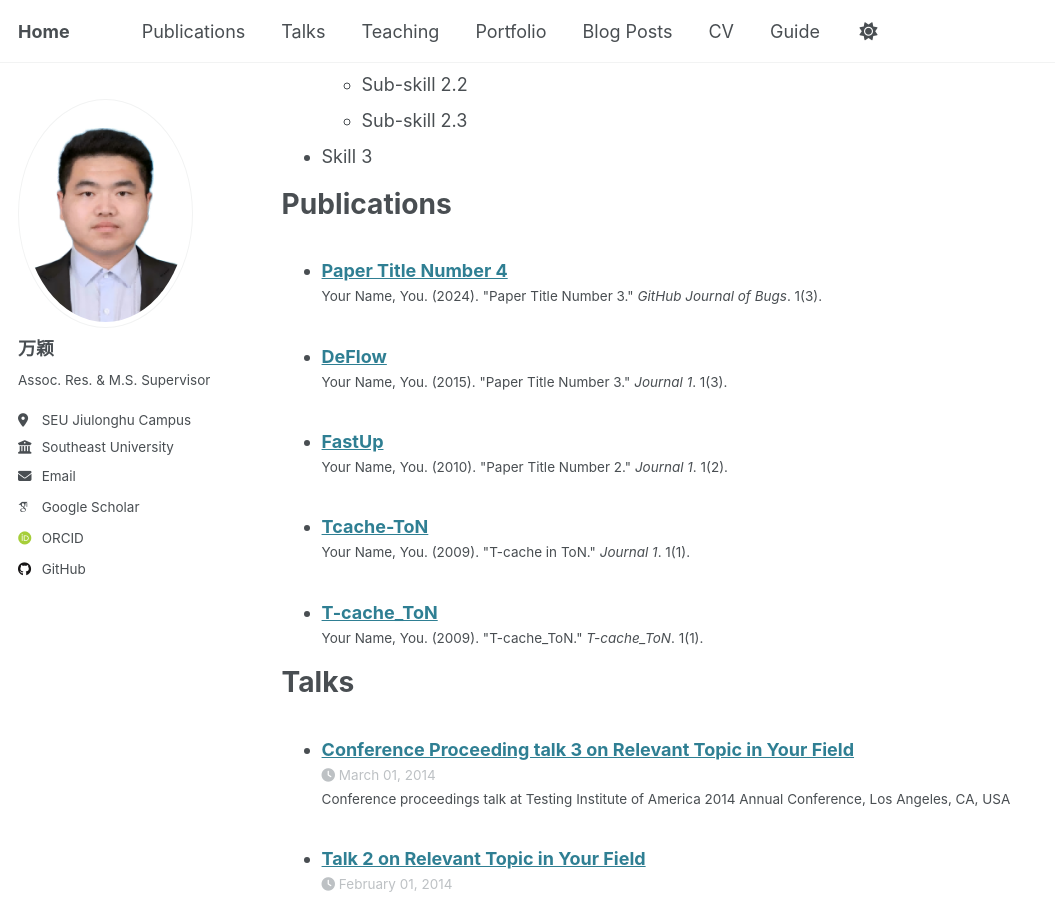
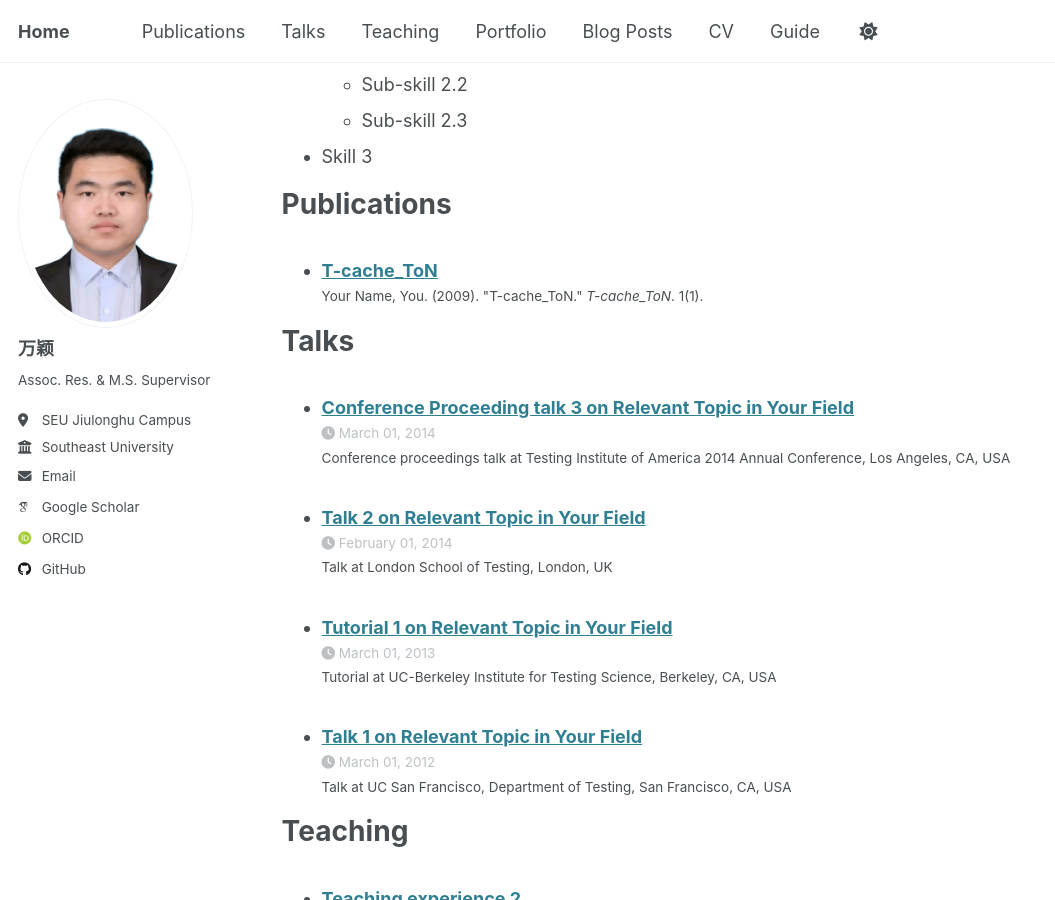
Before and after one commit to wany16/wany16.github.io, a Jekyll site: the page built from _pages/cv.md, in a window 1280 px wide and 900 px high, scrolled down 892 px. Shown: the whole window, without its empty margins (0-1055 px from the left). Built offline with Jekyll 4.4.1, drawn with Linux system fonts in a browser that asks for light colours; some web fonts are replaced.

Commit message:
add pubs

```diff
--- a/_config.yml
+++ b/_config.yml
@@ -83,6 +83,8 @@
   books:
     title: 'Books'
   manuscripts:
+    title: 'Manuscripts Articles'
+  journals:
     title: 'Journal Articles'
   conferences:
     title: 'Conference Papers'
--- a/_publications/2009-10-01-T-cache_ToN.md
+++ b/_publications/2009-10-01-T-cache_ToN.md
@@ -1,7 +1,7 @@
 ---
 title: "T-cache_ToN"
 collection: publications
-category: journal
+category: journals
 permalink: /publication/2009-10-01-T-cache_ToN
 excerpt: 'This paper is about the number 1. The number 2 is left for future work.'
 date: 2009-10-01
--- a/_publications/2009-10-01-paper-title-number-1.md
+++ /dev/null
@@ -1,16 +0,0 @@
----
-title: "Tcache-ToN"
-collection: publications
-permalink: /publication/2009-10-01-paper-title-number-1
-excerpt: 'This paper is about the number 1. The number 2 is left for future work.'
-date: 2009-10-01
-venue: 'Journal 1'
-paperurl: 'http://academicpages.github.io/files/paper1.pdf'
-citation: 'Your Name, You. (2009). &quot;T-cache in ToN.&quot; <i>Journal 1</i>. 1(1).'
----
-
-<a href='http://academicpages.github.io/files/paper1.pdf'>Download paper here</a>
-
-This paper is about the number 1. The number 2 is left for future work.
-
-Recommended citation: Your Name, You. (2009). "T-cache in ToN." <i>Journal 1</i>. 1(1).
--- a/_publications/2010-10-01-paper-title-number-2.md
+++ /dev/null
@@ -1,16 +0,0 @@
----
-title: "FastUp"
-collection: publications
-permalink: /publication/2010-10-01-paper-title-number-2
-excerpt: 'This paper is about the number 2. The number 3 is left for future work.'
-date: 2010-10-01
-venue: 'Journal 2'
-paperurl: 'http://academicpages.github.io/files/paper2.pdf'
-citation: 'Your Name, You. (2010). &quot;Paper Title Number 2.&quot; <i>Journal 1</i>. 1(2).'
----
-
-<a href='http://academicpages.github.io/files/paper2.pdf'>Download paper here</a>
-
-This paper is about the number 2. The number 3 is left for future work.
-
-Recommended citation: Your Name, You. (2010). "Paper Title Number 2." <i>Journal 1</i>. 1(2).
--- a/_publications/2015-10-01-paper-title-number-3.md
+++ /dev/null
@@ -1,16 +0,0 @@
----
-title: "DeFlow"
-collection: publications
-permalink: /publication/2015-10-01-paper-title-number-3
-excerpt: 'This paper is about the number 3. The number 4 is left for future work.'
-date: 2015-10-01
-venue: 'Journal 3'
-paperurl: 'http://academicpages.github.io/files/paper3.pdf'
-citation: 'Your Name, You. (2015). &quot;Paper Title Number 3.&quot; <i>Journal 1</i>. 1(3).'
----
-
-<a href='http://academicpages.github.io/files/paper3.pdf'>Download paper here</a>
-
-This paper is about the number 3. The number 4 is left for future work.
-
-Recommended citation: Your Name, You. (2015). "Paper Title Number 3." <i>Journal 1</i>. 1(3).
--- a/_publications/2024-02-17-paper-title-number-4.md
+++ /dev/null
@@ -1,13 +0,0 @@
----
-title: "Paper Title Number 4"
-collection: publications
-category: conferences
-permalink: /publication/2024-02-17-paper-title-number-4
-excerpt: 'This paper is about fixing template issue #693.'
-date: 2024-02-17
-venue: 'GitHub Journal of Bugs'
-paperurl: 'http://academicpages.github.io/files/paper3.pdf'
-citation: 'Your Name, You. (2024). &quot;Paper Title Number 3.&quot; <i>GitHub Journal of Bugs</i>. 1(3).'
----
-
-The contents above will be part of a list of publications, if the user clicks the link for the publication than the contents of section will be rendered as a full page, allowing you to provide more information about the paper for the reader. When publications are displayed as a single page, the contents of the above "citation" field will automatically be included below this section in a smaller font.
--- a/markdown_generator/publications.tsv
+++ b/markdown_generator/publications.tsv
@@ -1,2 +1,2 @@
 pub_date	category	title	venue	excerpt	citation	url_slug	paper_url	slides_url
-2009-10-01	journal	T-cache_ToN	ToN	This paper is about the number 1. The number 2 is left for future work.	Your Name, You. (2009). "T-cache_ToN." <i>T-cache_ToN</i>. 1(1).	T-cache_ToN	http://wany16.github.io/files/T-cache_ToN.pdf	http://wany16.github.io/files/T-cache_ToN_Ppt.pdf
+2009-10-01	journals	T-cache_ToN	ToN	This paper is about the number 1. The number 2 is left for future work.	Your Name, You. (2009). "T-cache_ToN." <i>T-cache_ToN</i>. 1(1).	T-cache_ToN	http://wany16.github.io/files/T-cache_ToN.pdf	http://wany16.github.io/files/T-cache_ToN_Ppt.pdf
```
